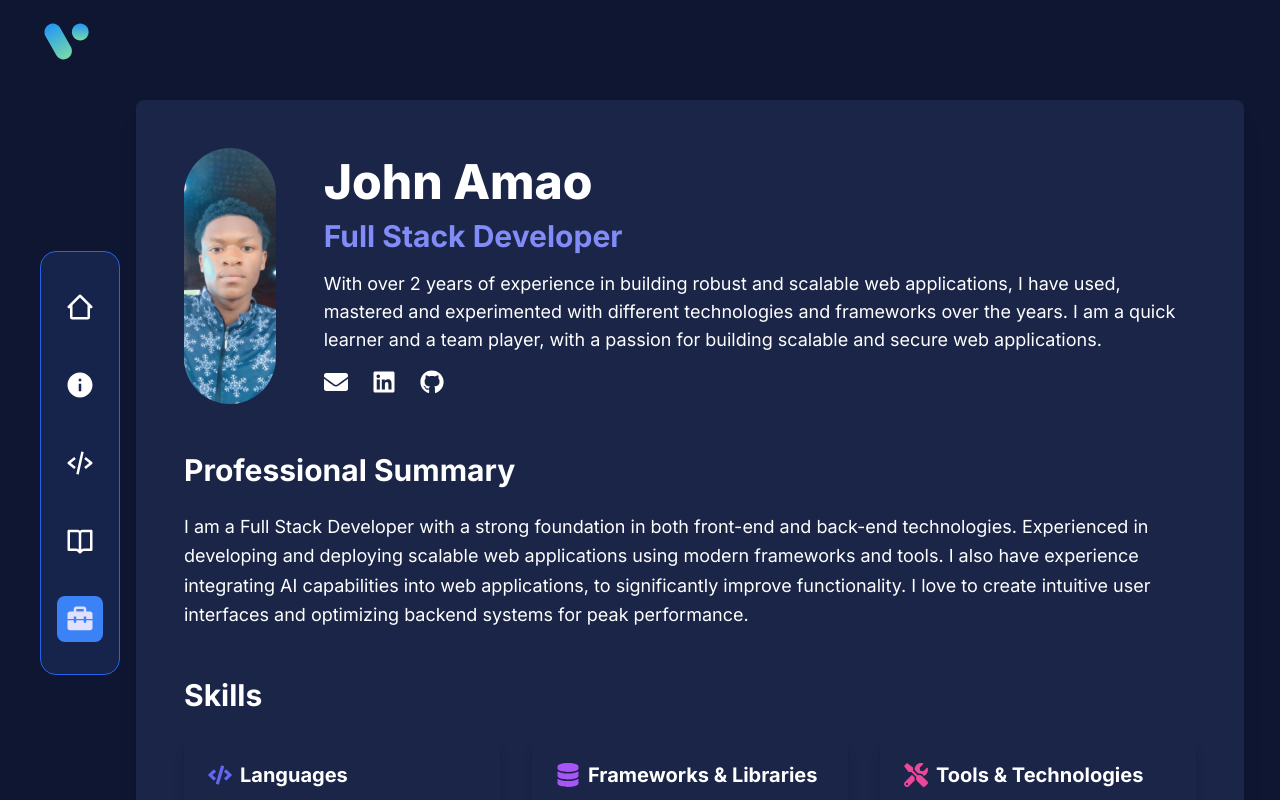
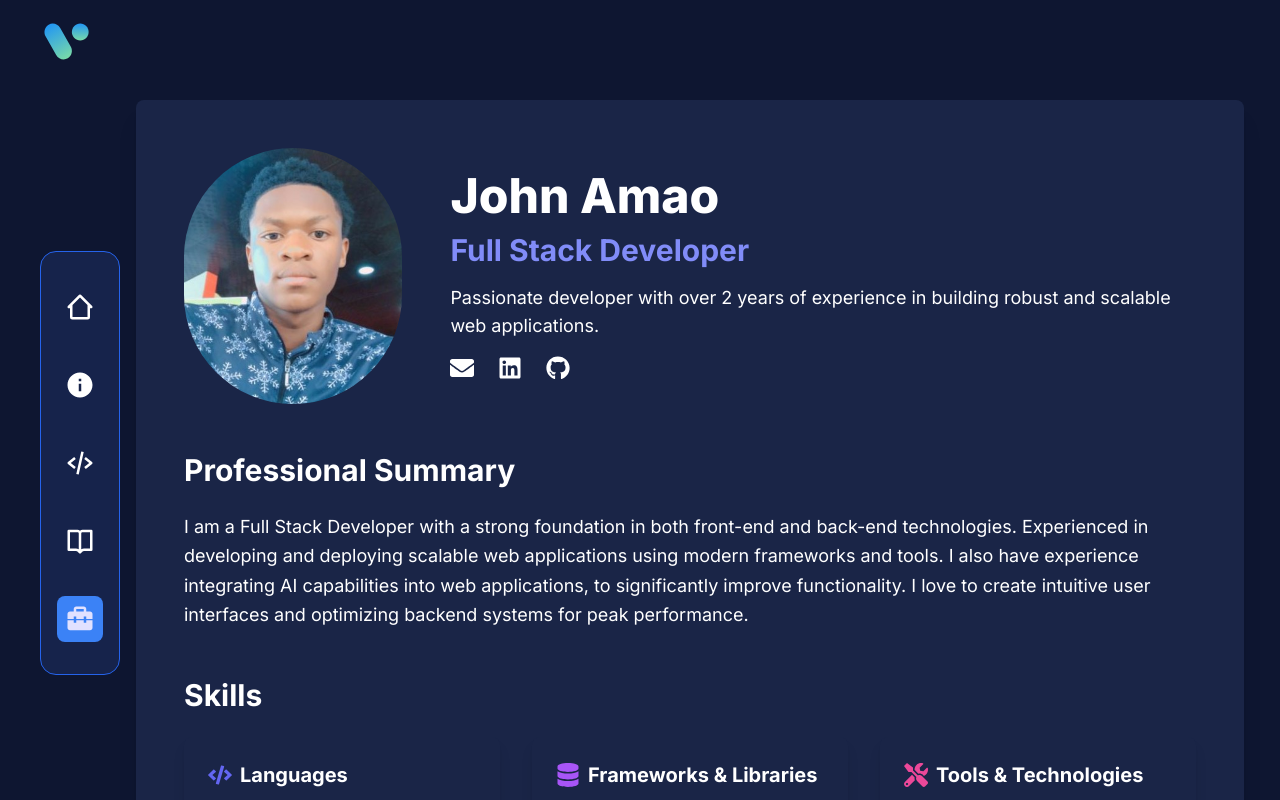
Before and after one commit to JOHN-AMAO/Portfolio, a Next.js app: page /resume in a window 1280 px wide. Shown: the top 800 px of the page. Built offline with nearby package versions, Linux system fonts and the light colour scheme.

Commit message:
fixing image size

```diff
--- a/app/(routes)/resume/page.tsx
+++ b/app/(routes)/resume/page.tsx
@@ -69,9 +69,7 @@ const Page = () => {
               Full Stack Developer
             </h2>
             <p className="text-lg mb-4">
-              With over 2 years of experience in building robust and scalable web applications,
-               I have used, mastered and experimented with different technologies and frameworks over the years.
-               I am a quick learner and a team player, with a passion for building scalable and secure web applications.
+              Passionate developer with over 2 years of experience in building robust and scalable web applications.
             </p>
             <div className="flex space-x-6">
               <a href="mailto:amaojohn767@gmail.com" className="text-white hover:text-indigo-400 transition-colors">
@@ -84,6 +82,7 @@ const Page = () => {
                 <FaGithub className="text-2xl" />
               </a>
             </div>
+
           </div>
         </div>
 
```
Lines whose indentation alone changed are shown as unchanged.
